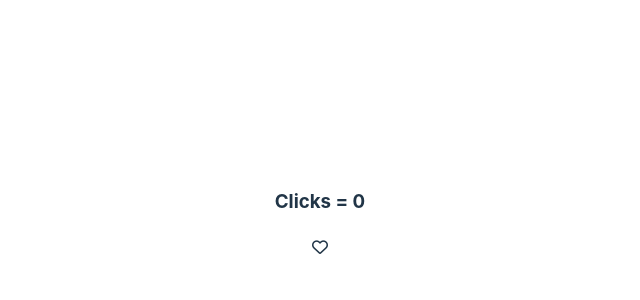
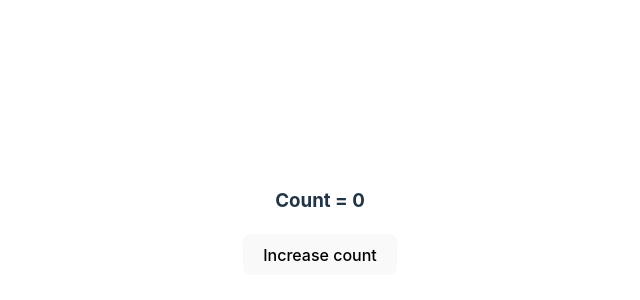
Before and after one commit to DBorah03/Full-Stack-, a React (Vite) app in the folder React/react-state/: page / in a window 1280 px wide. Shown: the part 178-478 px from the top of the page, without its empty margins (320-960 px from the left). Built offline with nearby package versions, Linux system fonts and the light colour scheme.

Commit message:
file modified

```diff
--- a/React/react-state/src/App.jsx
+++ b/React/react-state/src/App.jsx
@@ -1,10 +1,10 @@
 import "./App.css";
-import LikeButton from "./LikeButton";
+import Counter from "./Counter";
 
 function App() {
   return (
     <>
-      <LikeButton />
+      <Counter />
     </>
   );
 }
```
